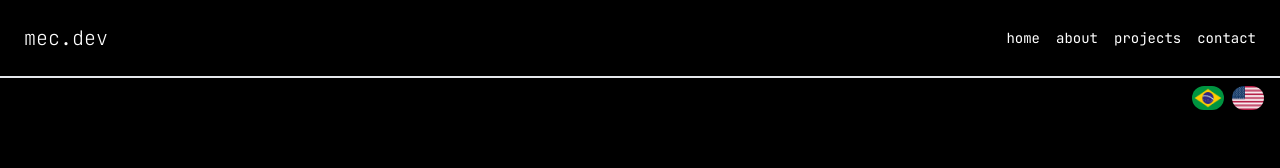
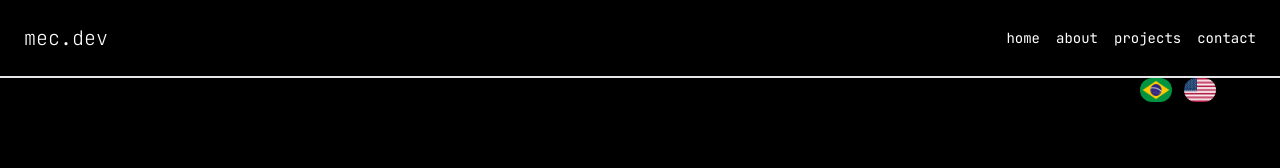
Before and after one commit to railsonalb021/raireact, a React (Vite) app: page / in a window 1280 px wide. Shown: the top 168 px of the page. Built offline with nearby package versions, Linux system fonts and the light colour scheme.

Commit message:
🔧 refactor: wrap App component in AppWrapper for improved routing and add StackMarquee for homepage

```diff
--- a/src/App.tsx
+++ b/src/App.tsx
@@ -1,37 +1,51 @@
 import { useTranslation } from 'react-i18next'
-import { Route, BrowserRouter as Router, Routes } from 'react-router-dom'
+import { Route, BrowserRouter as Router, Routes, useLocation } from 'react-router-dom'
+import imagembr from './assets/br.png'
+import imagemusa from './assets/us.png'
 import Footer from './components/Footer'
 import Navbar from './components/Navbar'
+import StackMarquee from './components/StackMarquee'
 import HomePage from './pages/HomePage'
 import ProjectPage from './pages/ProjectPage'
-import imagembr from './assets/br.png'
-import imagemusa from './assets/us.png'
+
+function AppWrapper(){
+  return (
+    <Router>
+      <App />
+    </Router>
+  )
+}
 
 function App(){
   const { i18n } = useTranslation()
+  const location = useLocation()
 
   const changeLanguage = (lng: string) => {
     i18n.changeLanguage(lng)
   }
 
   return (
-    <Router>
+    <>
       <Navbar />
-      <div className="flex justify-end gap-2 px-4 py-2">
-        <button type='button' onClick={() => changeLanguage('pt')} className="text-2xl transition-all duration-300 ease-out hover:scale-125">
-          <img src={imagembr} alt="Portuguese" className="h-6 w-8 rounded-full" />
+      <div className="flex justify-end gap-2 px-4">
+        <button type="button" onClick={() => changeLanguage('pt')} className="pr-1 text-2xl transition-all duration-300 ease-out hover:scale-125">
+          <img src={imagembr} alt="Portuguese" className="rounded-full lg:h-6 lg:w-8" />
         </button>
-        <button type='button' onClick={() => changeLanguage('en')} className="text-2xl transition-all duration-300 ease-out hover:scale-125">
-        <img src={imagemusa} alt="estadosunidos" className="h-6 w-8 rounded-full" />
+        <button type="button" onClick={() => changeLanguage('en')} className="pr-12 text-2xl transition-all duration-300 ease-out hover:scale-125">
+          <img src={imagemusa} alt="English" className="rounded-full lg:h-6 lg:w-8" />
         </button>
       </div>
+
       <Routes>
         <Route path="/" element={<HomePage />} />
         <Route path="/projetos" element={<ProjectPage />} />
       </Routes>
+
+      {location.pathname === '/' && <StackMarquee />}
+
       <Footer />
-    </Router>
+    </>
   )
 }
 
-export default App
+export default AppWrapper
```
